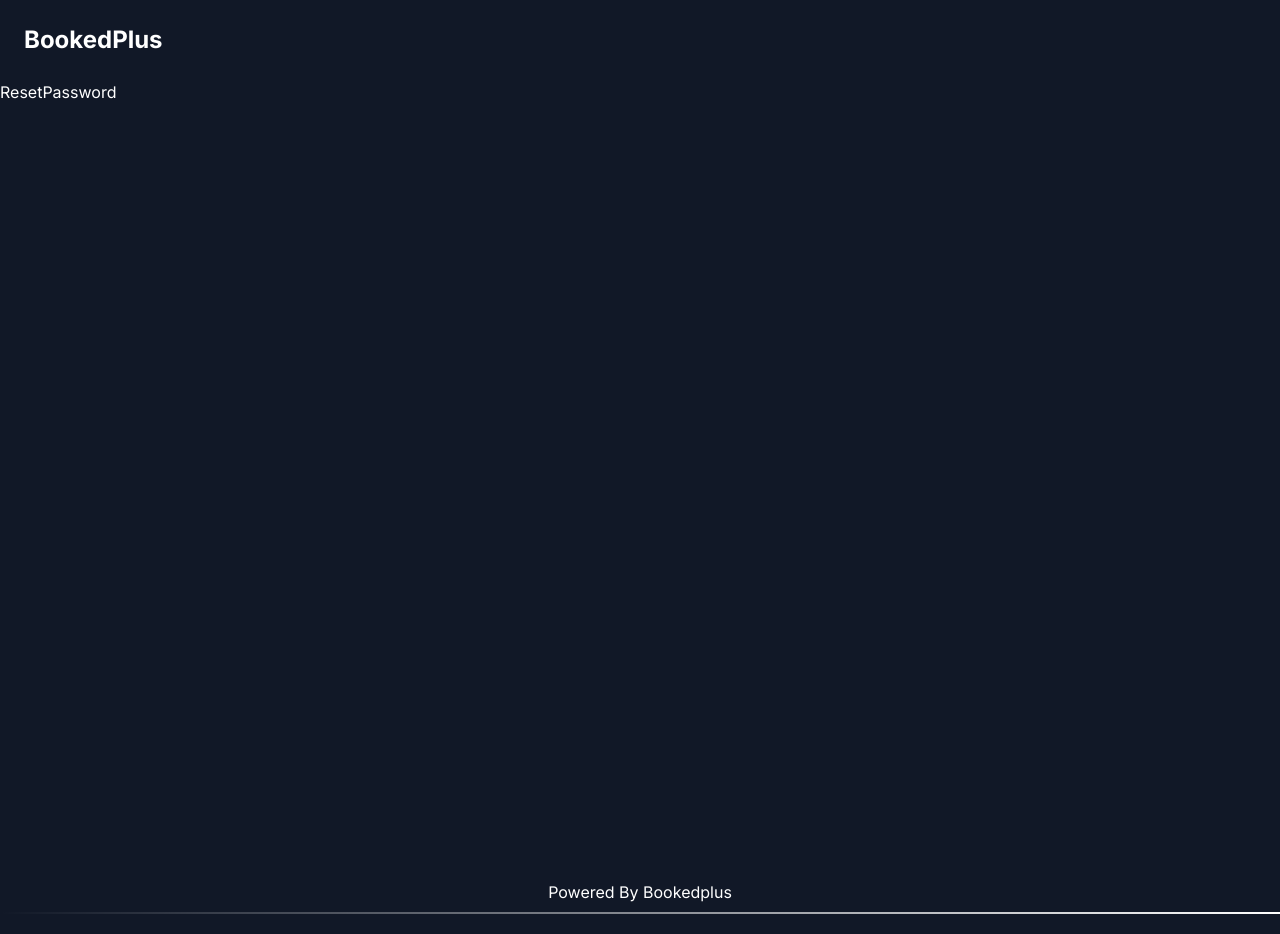
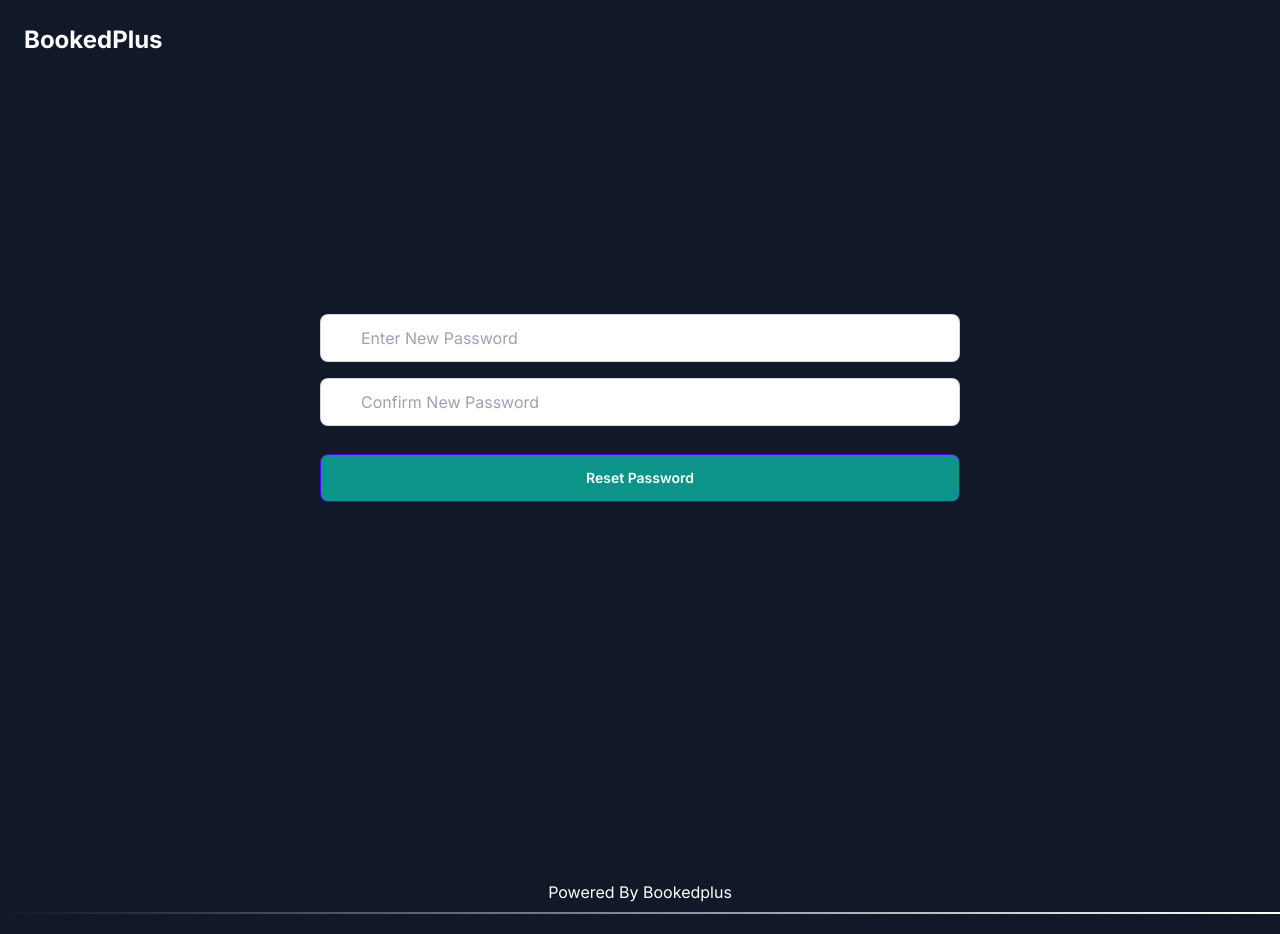
Before and after one commit to Dr-AddictStein/BookedPlues-Frontend, a React (Vite) app in the folder BookedPlus-Frontend/: page /665d7c66148427685bf468df in a window 1280 px wide. Built offline with nearby package versions, Linux system fonts and the light colour scheme; no server answers.

Commit message:
all-done

```diff
--- a/BookedPlus-Frontend/src/Pages/ForgotPassword.jsx
+++ b/BookedPlus-Frontend/src/Pages/ForgotPassword.jsx
@@ -56,7 +56,7 @@ const ForgotPassword = () => {
           )}
           {mailSent && (
             <>
-              <div className="error text-center">A verification has been sent to your Email.</div>
+              <div className="error text-center">A verification mail has been sent to your Email.</div>
             </>
           )}
           <label className="my-4 input input-bordered flex items-center gap-2">
--- a/BookedPlus-Frontend/src/Pages/ResetPassword.jsx
+++ b/BookedPlus-Frontend/src/Pages/ResetPassword.jsx
@@ -1,9 +1,111 @@
-import React from 'react'
+import React, { useState } from "react";
+import { Link } from "react-router-dom";
+import axios from "axios";
 
 const ResetPassword = () => {
+  const [passChanged, setPassChanged] = useState(false);
+  const [problem,setProblem]=useState(false);
+
+  const handleSubmit = async (e) => {
+
+    e.preventDefault();
+
+    const form = e.target;
+
+    const pass1=form.pass1.value;
+    const pass2=form.pass2.value;
+    const data = { pass1, pass2 };
+    console.log("ASDSADASDAS", data);
+
+    try {
+      const response = await axios.patch(
+        "http://localhost:4000/api/admin/resetpassword",
+        data
+      );
+
+      console.log("Form submitted successfully!", response.data);
+      setPassChanged(true);
+      e.target.reset();
+    } catch (error) {
+      if (error.response.status === 409) {
+        alert("Данные уже существуют");
+      } else {
+        setProblem(error.response.data.error);
+        e.target.reset();
+      }
+    }
+
+
+  };
   return (
-    <div>ResetPassword</div>
-  )
-}
+    <div>
+      <div className=" flex justify-center items-center h-[80vh]">
+        <div className="w-1/2">
+          <form action="" onSubmit={handleSubmit} className="g">
+            {passChanged && (
+              <>
+                <div className="error text-center text-3xl mb-6">
+                  Your Password has changed Successfully.!.
+                </div>
+                <Link to="/login">
+                  <button className="btn btn-primary bg-teal-600 text-white text-center w-full mt-3">
+                    Go To Log In
+                  </button>
+                </Link>
+              </>
+            )}
+            {!passChanged && (
+              <>
+                {problem && (
+                  <>
+                    <div className="error text-center">Passwords do not match.!.</div>
+                  </>
+                )}
+                <label className="my-4 input input-bordered flex items-center gap-2">
+                  <svg
+                    xmlns="http://www.w3.org/2000/svg"
+                    viewBox="0 0 16 16"
+                    fill="currentColor"
+                    className="w-4 h-4 opacity-70"
+                  >
+                    <path d="M2.5 3A1.5 1.5 0 0 0 1 4.5v.793c.026.009.051.02.076.032L7.674 8.51c.206.1.446.1.652 0l6.598-3.185A.755.755 0 0 1 15 5.293V4.5A1.5 1.5 0 0 0 13.5 3h-11Z" />
+                    <path d="M15 6.954 8.978 9.86a2.25 2.25 0 0 1-1.956 0L1 6.954V11.5A1.5 1.5 0 0 0 2.5 13h11a1.5 1.5 0 0 0 1.5-1.5V6.954Z" />
+                  </svg>
+                  <input
+                    type="password"
+                    name="pass1"
+                    className="grow text-black"
+                    placeholder="Enter New Password"
+                  />
+                </label>
+                <label className="my-4 input input-bordered flex items-center gap-2">
+                  <svg
+                    xmlns="http://www.w3.org/2000/svg"
+                    viewBox="0 0 16 16"
+                    fill="currentColor"
+                    className="w-4 h-4 opacity-70"
+                  >
+                    <path d="M2.5 3A1.5 1.5 0 0 0 1 4.5v.793c.026.009.051.02.076.032L7.674 8.51c.206.1.446.1.652 0l6.598-3.185A.755.755 0 0 1 15 5.293V4.5A1.5 1.5 0 0 0 13.5 3h-11Z" />
+                    <path d="M15 6.954 8.978 9.86a2.25 2.25 0 0 1-1.956 0L1 6.954V11.5A1.5 1.5 0 0 0 2.5 13h11a1.5 1.5 0 0 0 1.5-1.5V6.954Z" />
+                  </svg>
+                  <input
+                    type="password"
+                    name="pass2"
+                    className="grow text-black"
+                    placeholder="Confirm New Password"
+                  />
+                </label>
 
-export default ResetPassword
+                <button className="btn btn-primary bg-teal-600 text-white text-center w-full mt-3">
+                  Reset Password
+                </button>
+              </>
+            )}
+          </form>
+        </div>
+      </div>
+    </div>
+  );
+};
+
+export default ResetPassword;
```
